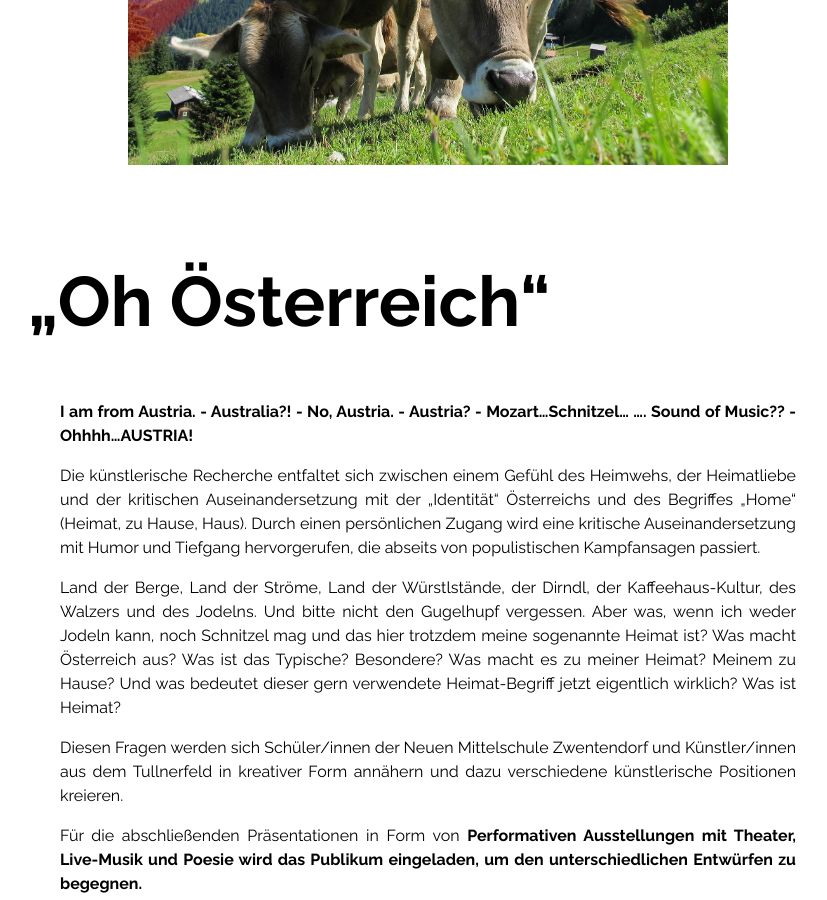
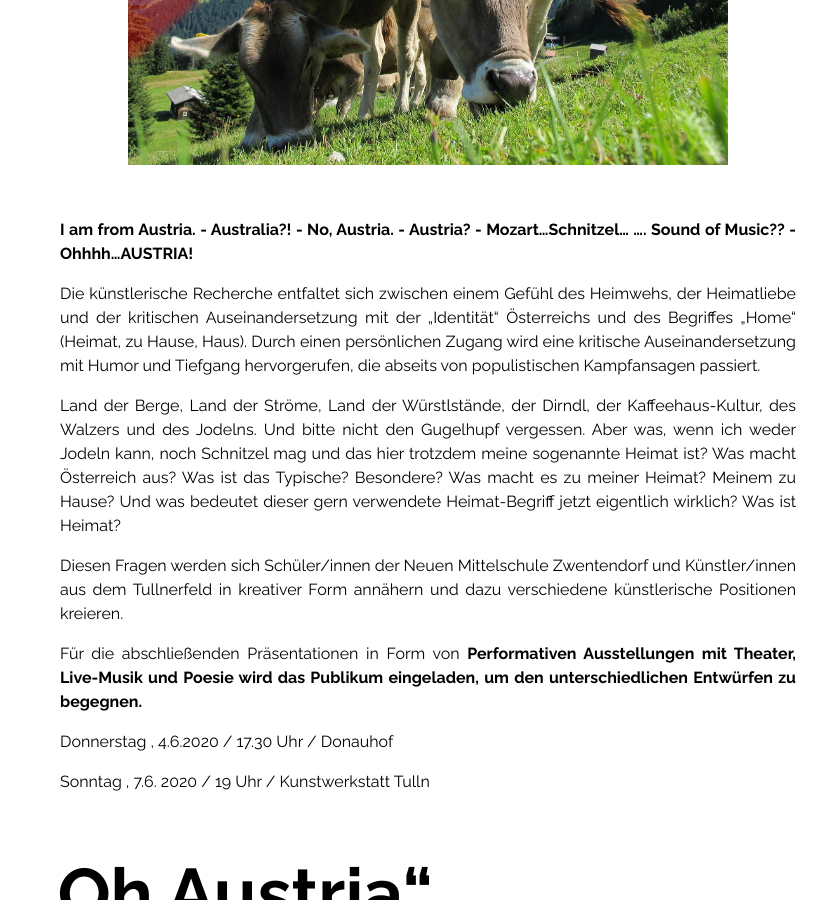
Before and after one commit to matteocarpi/julia, a Jekyll site: the page built from _posts/2019-11-01-oh-austria.md, in a window 1280 px wide and 900 px high, scrolled down 608 px. Shown: the whole window, without its empty margins (212-1039 px from the left). Built offline with Jekyll 4.4.1, drawn with Linux system fonts in a browser that asks for light colours.

Commit message:
Update from Forestry.io Julia Proeglhoef updated _posts/2019-11-01-oh-austria.md

```diff
--- a/_posts/2019-11-01-oh-austria.md
+++ b/_posts/2019-11-01-oh-austria.md
@@ -17,8 +17,6 @@
 main_pictures:
 - "/uploads/oh österreich kuh .jpg"
 description: |-
-  ## **„Oh Österreich“**
-
   **I am from Austria. - Australia?! - No, Austria. - Austria? - Mozart...Schnitzel... .... Sound of Music?? - Ohhhh...AUSTRIA!**
 
   Die künstlerische Recherche entfaltet sich zwischen einem Gefühl des Heimwehs, der Heimatliebe und der kritischen Auseinandersetzung mit der „Identität“ Österreichs und des Begriffes „Home“ (Heimat, zu Hause, Haus). Durch einen persönlichen Zugang wird eine kritische Auseinandersetzung mit Humor und Tiefgang hervorgerufen, die abseits von populistischen Kampfansagen passiert.
```
